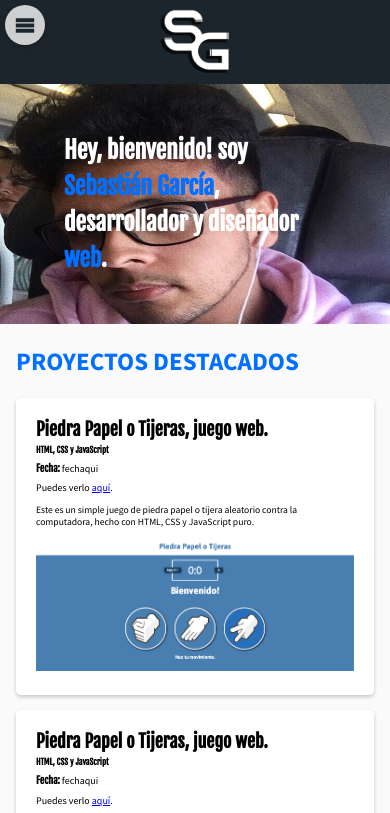
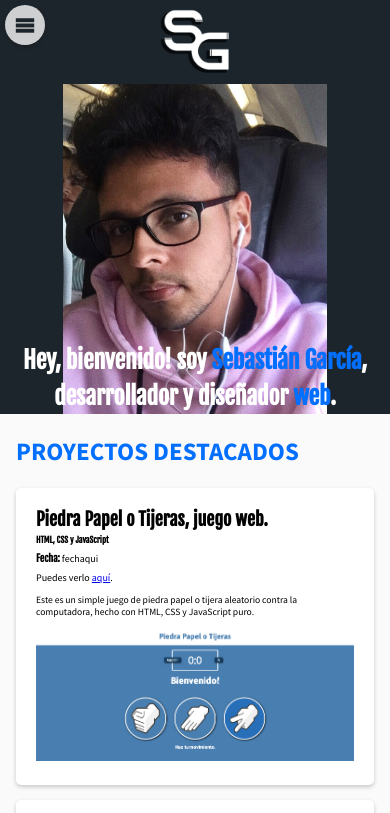
Before and after one commit to SGarcia710/one-page-portfolio-template, a plain HTML site: page index.html in a window 390 px wide. Shown: the top 813 px of the page. Drawn offline with Linux system fonts and the light colour scheme; files whose address does not match are found by name.

Commit message:
About me image and text adapted with new styles for small screens.

```diff
--- a/index.html
+++ b/index.html
@@ -39,7 +39,7 @@
     <section id="aboutme" class="aboutme">
       <div class="wrapper">
         <h1>Hey, bienvenido! soy <strong>Sebastián García</strong>, <br> desarrollador y diseñador <strong>web</strong>.</h1>
-        <img class="aboutme-image" width="275" height="330" src="./images/sebastian.png" alt="Sebastián">
+        <img class="aboutme-image" width="264" height="330" src="./images/sebastian.png" alt="Sebastián">
       </div>
     </section>
     <section id="portfolio" class="portfolio">
--- a/style.css
+++ b/style.css
@@ -434,24 +434,48 @@ Opinion, siento que es un poco desordenado. */
     padding: 0 1em;
   }
   .aboutme{
-    height: auto;
+    height: 330px;
     position: relative;
     overflow: hidden;
+    justify-content: space-between;
+    /* text-align: left; */
+  }
+  .aboutme-image{
+    /* position: absolute; */
+    z-index: 1;
+    height: inherit;
+    /* left: 0%; */
+    /* right: ; */
+    /* top: 0; */
+    /* bottom: 0; */
+    /* width: 100%; */
+    /* display: flex; */
+    /* justify-content: center; */
+    /* text-align: center; */
+  }
+
+}
+
+
+
+@media screen and (max-width: 895px) {
+  .aboutme{
+    height: 330px;
+    position: relative;
+    overflow: hidden;
+    justify-content: center;
+    text-align: center;
   }
   .aboutme-image{
     position: absolute;
     z-index: 1;
-    left: 0;
-    right: 0;
-    top: 0;
-    bottom: 0;
-    width: 100%;
-
   }
   h1{
     font-size: 2em;
     z-index: 2;
-    padding: 2em;
+    /* padding: 2em; */
+    margin-top: auto;
+    /* align-items: flex-end; */
   }
 }
 
@@ -459,6 +483,7 @@ Opinion, siento que es un poco desordenado. */
   .burger-button{
     display: block;
   }
+
   .menu{
     position: fixed;
     z-index: 3;
@@ -584,7 +609,7 @@ Opinion, siento que es un poco desordenado. */
     /* padding: 1em .5em; */
     padding: 0;
   }
-  .aboutme{
+  /* .aboutme{
     padding: 2em 1em;
-  }
+  } */
 }
```
Also changed, not shown: 1 other file.
